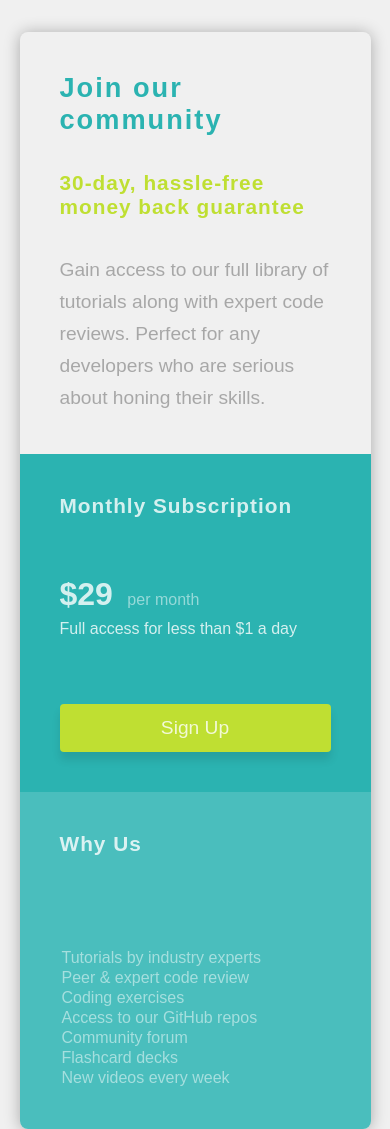
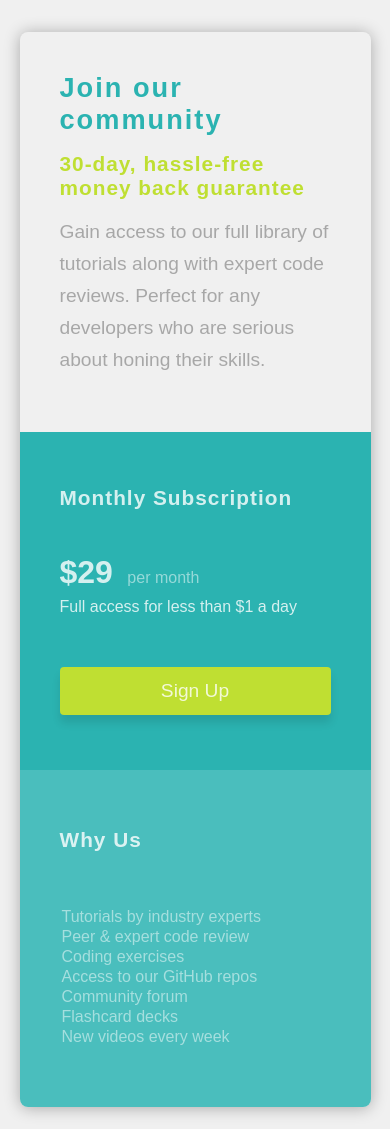
Before and after one commit to SyntheticNerd/Frontend-Mentor-Challenge-1, a website: page index.html in a window 390 px wide. Shown: the top 1129 px of the page. Drawn offline with Linux system fonts and the light colour scheme.

Commit message:
changed some spacing around

```diff
--- a/style/style.css
+++ b/style/style.css
@@ -42,7 +42,7 @@ body {
   padding: 2.5rem;
   display: flex;
   flex-direction: column;
-  justify-content: space-between;
+  justify-content: space-around;
 }
 
 .bottom {
@@ -55,7 +55,7 @@ body {
   width: 50%;
   display: flex;
   flex-direction: column;
-  justify-content: space-between;
+  justify-content: space-around;
 }
 
 .act {
@@ -76,18 +76,21 @@ h1 {
   font-size: 1.7rem;
   color: var(--brand-act);
   letter-spacing: 2px;
+  margin: 0px 0px 16px 0px;
 }
 
 h2 {
   color: var(--text-white-primary);
   font-size: 1.3rem;
   letter-spacing: 1px;
+  margin: 0px 0px 16px 0px;
 }
 
 p {
   color: var(--text-primary);
   font-size: 1.2rem;
   line-height: 2rem;
+  margin: 0px 0px 16px 0px;
 }
 
 .highlight {
@@ -143,7 +146,7 @@ button:hover {
     margin: 32px auto;
   }
   .top {
-    min-height: 50vh;
+    min-height: 50vw;
   }
   .bottom {
     flex-direction: column;
```
